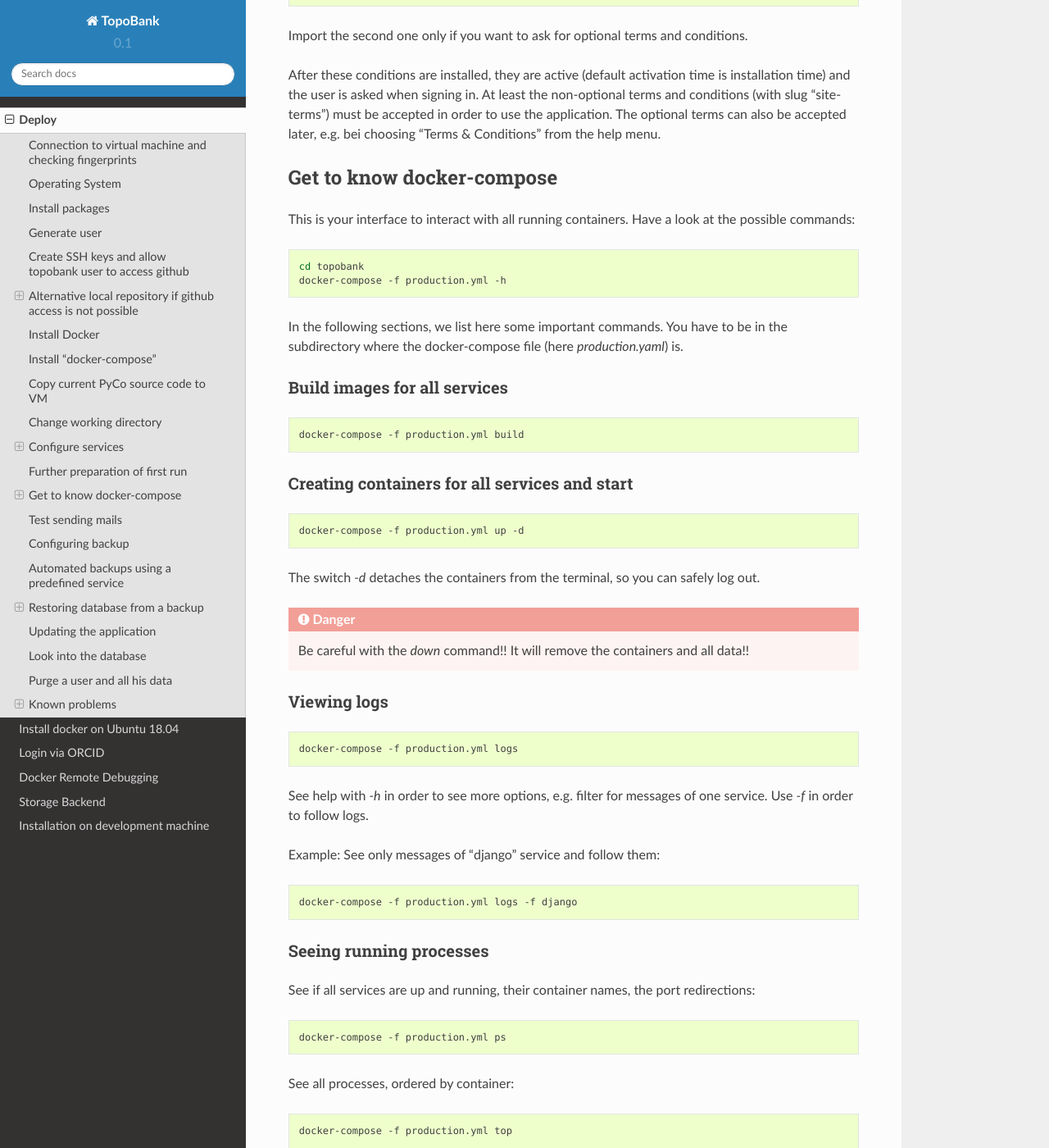
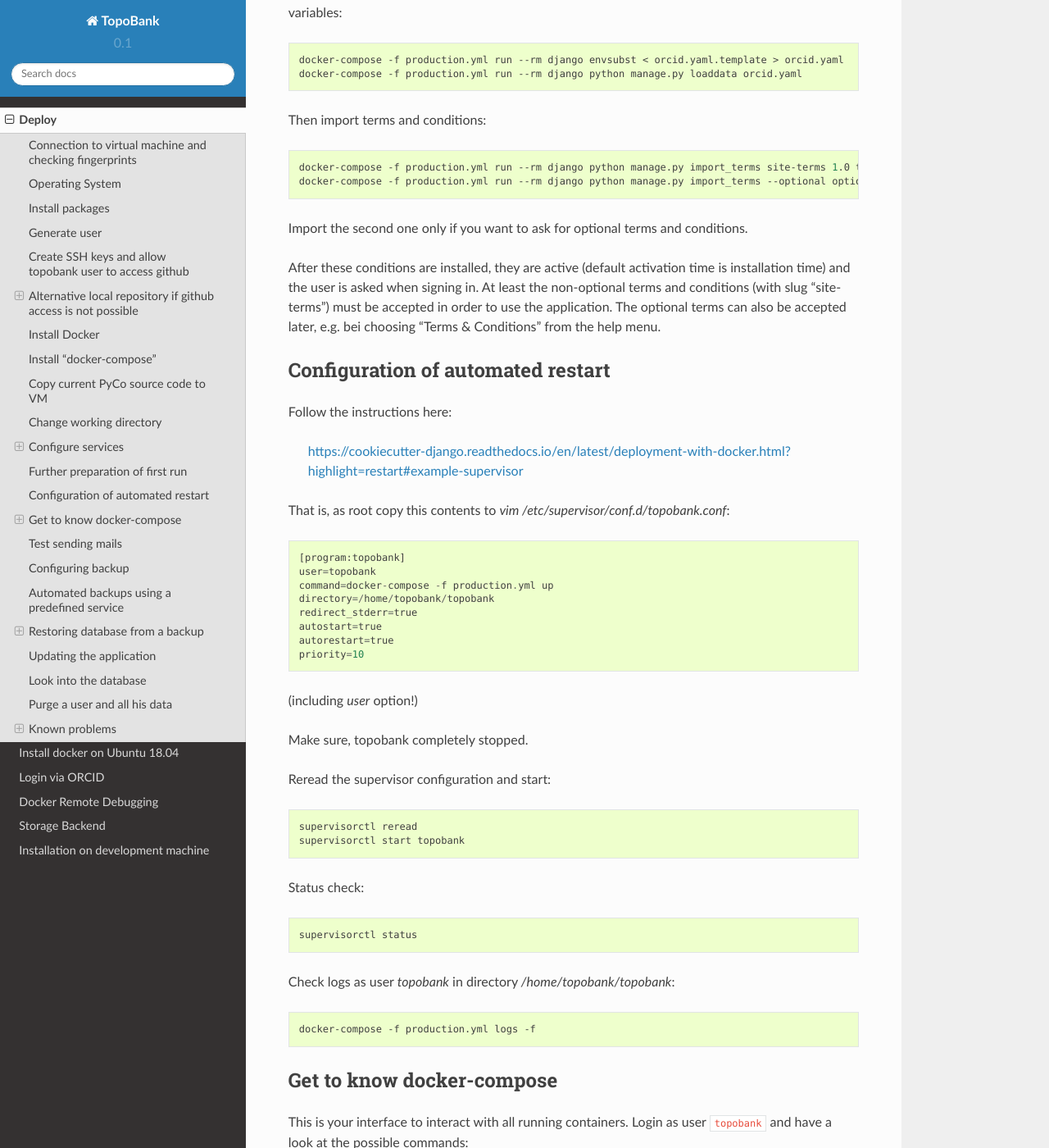
Before and after one commit to ContactEngineering/topobank, a Sphinx documentation site: the page built from docs/deploy.rst, in a window 1280 px wide and 1400 px high, scrolled down 9217 px. Shown: the whole window at 82% size. Built offline with Sphinx 7.4.7 and the Read the Docs theme 2.0.0, drawn with Linux system fonts in a browser that asks for light colours; some of the changed text lies outside the part shown.

Commit message:
DOC: Added notes about how to enable automated restart. Closes #165.

```diff
--- a/docs/deploy.rst
+++ b/docs/deploy.rst
@@ -69,7 +69,7 @@ Ensure you have sudo permissions.
 
 .. code:: bash
 
-    sudo apt-get install git
+    sudo apt-get install git supervisor
 
 Make sure you DON'T have the follwing installed, since they run as docker-compose services in containers:
 
@@ -417,6 +417,21 @@ Configures Python part: Django and Celery. You can use this as template:
     AWS_S3_USE_SSL=True # this is default
     AWS_S3_VERIFY=False  # currently the certificate is not valid
 
+    # Backup Settings
+    # ------------------------------------------------------------------------------
+    #
+    # Periodically database dumps will be written to the defined S3 bucket
+    # with prefix "backup".
+    #
+    # For more information about the used docker image: https://hub.docker.com/r/codestation/go-s3-backup/
+    #
+    # set 6 (!) cron job-like fields: secs minutes hours day_of_month month day_of_week
+    # or predefined schedules
+    # or "none" for single backup once
+    # for more information see: https://godoc.org/github.com/robfig/cron
+    DBBACKUP_SCHEDULE=@daily
+
+
 Replace all "<...>" values with long random strings or known passwords, as described.
 For the Django secret and the passwords you can also use punctuation.
 
@@ -483,11 +498,60 @@ the user is asked when signing in. At least the non-optional terms and condition
 must be accepted in order to use the application.
 The optional terms can also be accepted later, e.g. bei choosing "Terms & Conditions" from the help menu.
 
+.. _automated-restart:
+
+Configuration of automated restart
+----------------------------------
+
+Follow the instructions here:
+
+  https://cookiecutter-django.readthedocs.io/en/latest/deployment-with-docker.html?highlight=restart#example-supervisor
+
+That is, as root copy this contents to `vim /etc/supervisor/conf.d/topobank.conf`:
+
+.. code::
+
+    [program:topobank]
+    user=topobank
+    command=docker-compose -f production.yml up
+    directory=/home/topobank/topobank
+    redirect_stderr=true
+    autostart=true
+    autorestart=true
+    priority=10
+
+
+(including `user` option!)
+
+Make sure, topobank completely stopped.
+
+Reread the supervisor configuration and start:
+
+.. code:: bash
+
+    supervisorctl reread
+    supervisorctl start topobank
+
+Status check:
+
+.. code:: bash
+
+    supervisorctl status
+
+Check logs as user `topobank` in directory `/home/topobank/topobank`:
+
+.. code:: bash
+
+    docker-compose -f production.yml logs -f
+
+
+
+
 Get to know docker-compose
 --------------------------
 
 This is your interface to interact with all running containers.
-Have a look at the possible commands:
+Login as user :code:`topobank` and have a look at the possible commands:
 
 .. code:: bash
 
@@ -513,9 +577,12 @@ Creating containers for all services and start
 
 The switch `-d` detaches the containers from the terminal, so you can safely log out.
 
+A similar command (without `-d`) is called on start of the host, if `supervisor` has been configured
+as described here: :ref:`automated-restart`.
+
 .. DANGER::
 
-    Be careful with the `down` command!! It will remove the containers and all data!!
+    Be careful with the :code:`down` command!! It will remove the containers and all data!!
 
 Viewing logs
 ............
```
